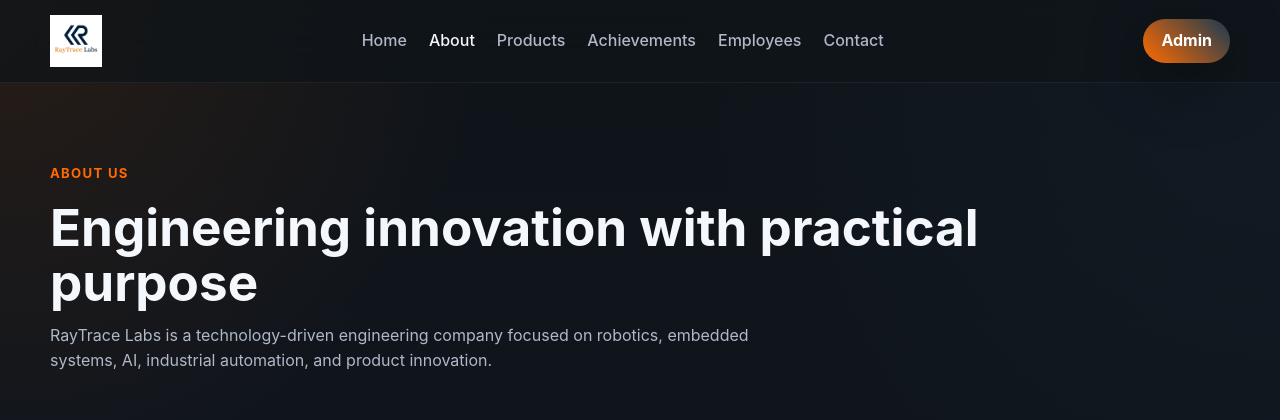
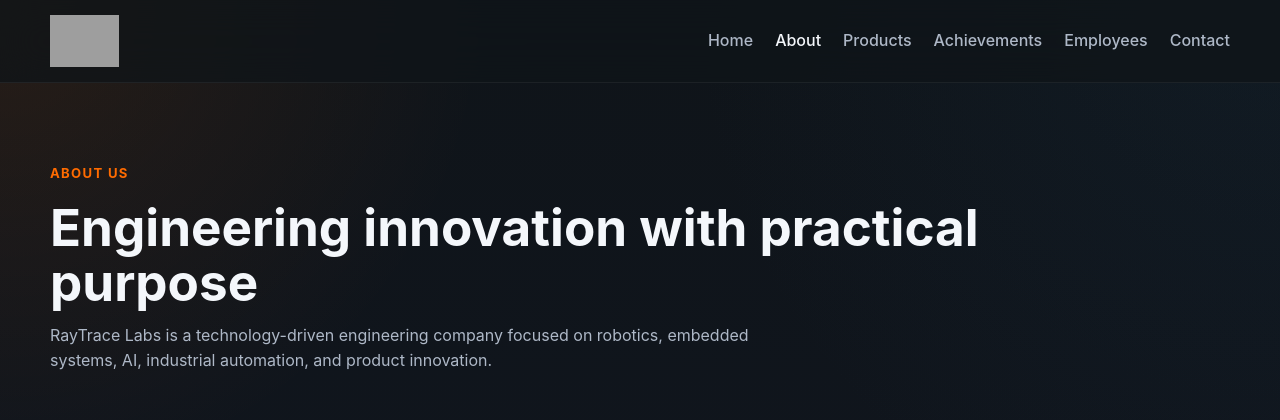
Before and after one commit to Reshad-UTM/raytrace-labs-website, a Flask app: page /about in a window 1280 px wide. Shown: the top 420 px of the page. Run offline with Flask 3, Linux system fonts and the light colour scheme; data comes from the database, SQL or seed files in the repository; both versions use the stored data as it was after the commit; grey boxes are pictures that could not be loaded.

Commit message:
Fix indentation and secure admin routes

```diff
--- a/app.py
+++ b/app.py
@@ -108,8 +108,7 @@ def admin_login_required(view_func):
     @wraps(view_func)
     def wrapper(*args, **kwargs):
         if not session.get("admin_logged_in"):
-            flash("Please log in to access the admin panel.", "warning")
-            return redirect(url_for("admin_login"))
+            return redirect(url_for("home"))
         return view_func(*args, **kwargs)
     return wrapper
 
@@ -317,7 +316,7 @@ def contact():
     return render_template("contact.html", company_contact=company_contact, form_data=form_data)
 
 
-@app.route("/admin/login", methods=["GET", "POST"])
+@app.route("/secure-raytrace-admin-9921", methods=["GET", "POST"])
 def admin_login():
     if session.get("admin_logged_in"):
         return redirect(url_for("admin_dashboard"))
--- a/templates/partials/navbar.html
+++ b/templates/partials/navbar.html
@@ -1,7 +1,7 @@
 <header class="nav-glass">
     <div class="container nav-flex">
         <a href="/" class="logo">
-            <img src="{{ url_for('static', filename='images/logo.png') }}" alt="RayTrace Labs">
+            <img src="{{ url_for('static', filename='images/logo.jpg') }}" alt="RayTrace Labs">
         </a>
 
         <nav class="nav-links">
@@ -14,12 +14,10 @@
         </nav>
 
         {% if session.get('admin_logged_in') %}
-            <div class="nav-admin-actions">
-                <a href="/admin/dashboard" class="btn-glow">Dashboard</a>
-                <a href="/admin/logout" class="btn-outline">Logout</a>
-            </div>
-        {% else %}
-            <a href="/admin/login" class="btn-glow">Admin</a>
+        <div class="nav-admin-actions">
+            <a href="{{ url_for('admin_dashboard') }}" class="btn-glow">Dashboard</a>
+            <a href="{{ url_for('admin_logout') }}" class="btn-outline">Logout</a>
+        </div>
         {% endif %}
     </div>
 </header>
```
Also changed, not shown: raytrace.db.
